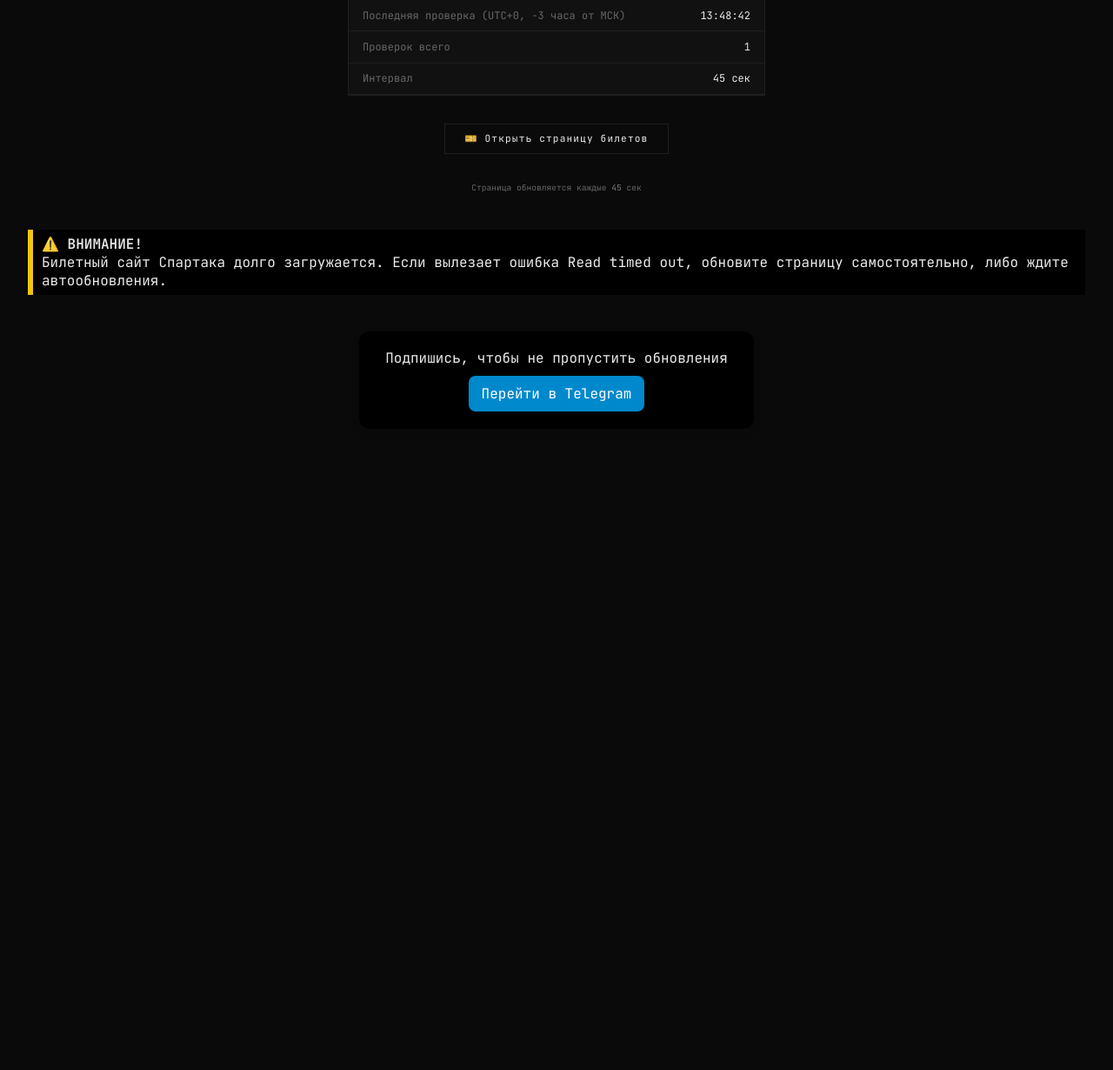
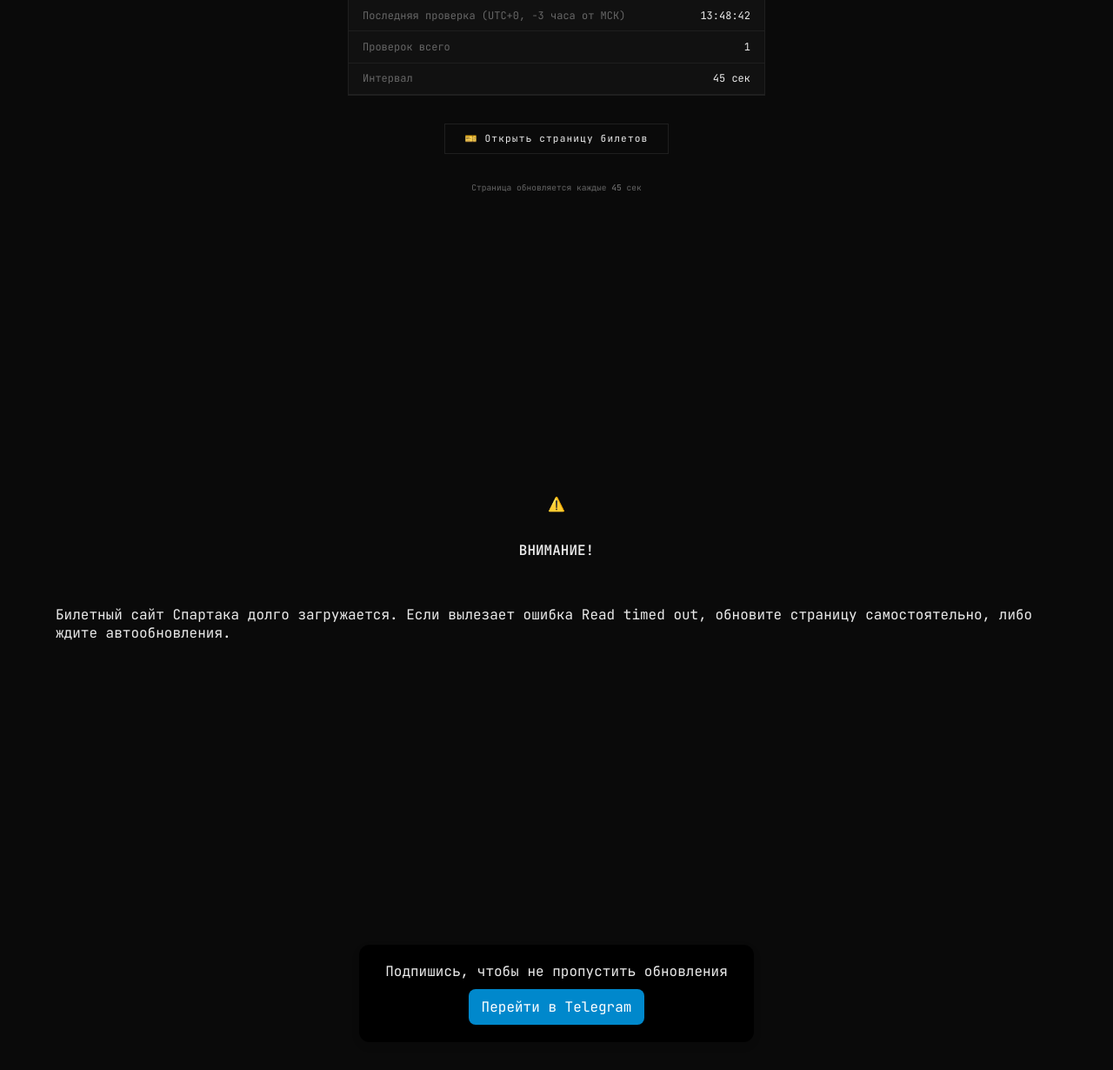
Before and after one commit to vaqqqz/cska-tickets, a Flask app: page / in a window 1280 px wide. Shown: the part 437-1667 px from the top of the page at 87% size. Before the commit the page ends 910 px from the top, so only its background shows below. Run offline with Flask 3, Linux system fonts and the light colour scheme.

Commit message:
Update style.css

```diff
--- a/static/style.css
+++ b/static/style.css
@@ -197,8 +197,11 @@
     }
 
 .warning-box {
-    border-left: 6px solid #f1c40f;
-    background-color: black;
-    padding: 6px 10px;
-    margin: 10px 0;
+  min-height: 100vh;
+  display: flex;
+  flex-direction: column;
+  align-items: center;
+  justify-content: center;
+  gap: 2rem;
+  padding: 2rem;
   }
```
